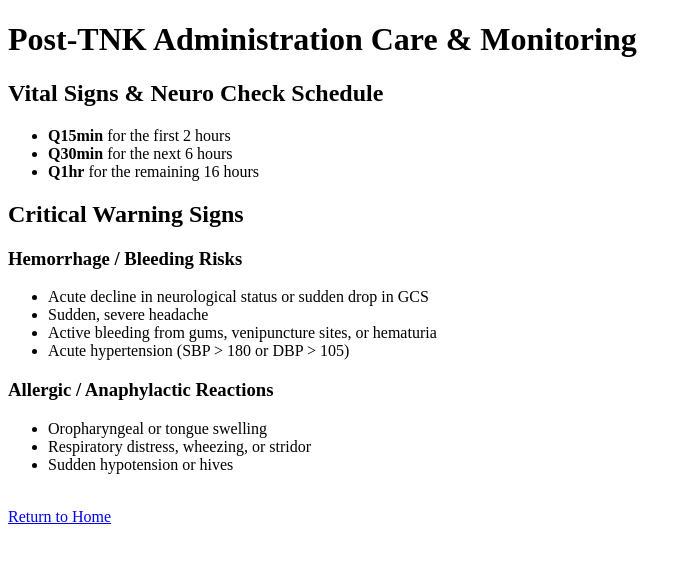
After one commit to vlohana103/acute_care_calc, a Flask app: template templates/post_tnk.html in a window 1280 px wide. The commit adds this page. Shown: the top 563 px of the page, without its empty margins (0-692 px from the left). Run offline with Flask 3, Linux system fonts and the light colour scheme; the template is opened without the code that fills it, so the values that code supplies are empty.

Commit message:
app.py finished :

```diff
--- a/calculator.py
+++ b/calculator.py
@@ -62,7 +62,7 @@ def calc(weight_num:float, weight_unit:str):
     elif weight_num >= 40:
         return f"{reminder}<br><br>Dose: 10 mg<br>Volume: 2 ml"
 
-    elif weight_num <= 40:
+    elif weight_num < 40:
         return f"{reminder}<br><br>Consult Pharmcist!"
     else:
         return "invalid input"
--- a/templates/index.html
+++ b/templates/index.html
@@ -12,7 +12,7 @@
                 <li><a href="/pre-tnk-checklist">Pre-TNK Checklist</a></li>
                 <li><a href="/post-tnk-care">Post-TNK Care Reference</a></li>
                 <li><a href="/stroke-imaging">Stroke Imaging Selection Tool</a></li>
-                <li><a href="/extended_window">Extended Window IVT Eligibility Tool</a></li>
+                <li><a href="/extended-window">Extended Window IVT Eligibility Tool</a></li>
             </ul>
         </nav>
     </body>
--- /dev/null
+++ b/templates/post_tnk.html
@@ -0,0 +1,36 @@
+<!DOCTYPE html>
+<html lang="en">
+<head>
+    <title>Post-TNK Care Reference</title>
+</head>
+<body>
+    <h1>Post-TNK Administration Care & Monitoring</h1>
+
+    <h2>Vital Signs & Neuro Check Schedule</h2>
+    <ul>
+        <li><strong>Q15min</strong> for the first 2 hours</li>
+        <li><strong>Q30min</strong> for the next 6 hours</li>
+        <li><strong>Q1hr</strong> for the remaining 16 hours</li>
+    </ul>
+
+    <h2>Critical Warning Signs</h2>
+
+    <h3>Hemorrhage / Bleeding Risks</h3>
+    <ul>
+        <li>Acute decline in neurological status or sudden drop in GCS</li>
+        <li>Sudden, severe headache</li>
+        <li>Active bleeding from gums, venipuncture sites, or hematuria</li>
+        <li>Acute hypertension (SBP > 180 or DBP > 105)</li>
+    </ul>
+
+    <h3>Allergic / Anaphylactic Reactions</h3>
+    <ul>
+        <li>Oropharyngeal or tongue swelling</li>
+        <li>Respiratory distress, wheezing, or stridor</li>
+        <li>Sudden hypotension or hives</li>
+    </ul>
+
+    <br>
+    <a href="/">Return to Home</a>
+</body>
+</html>
```
